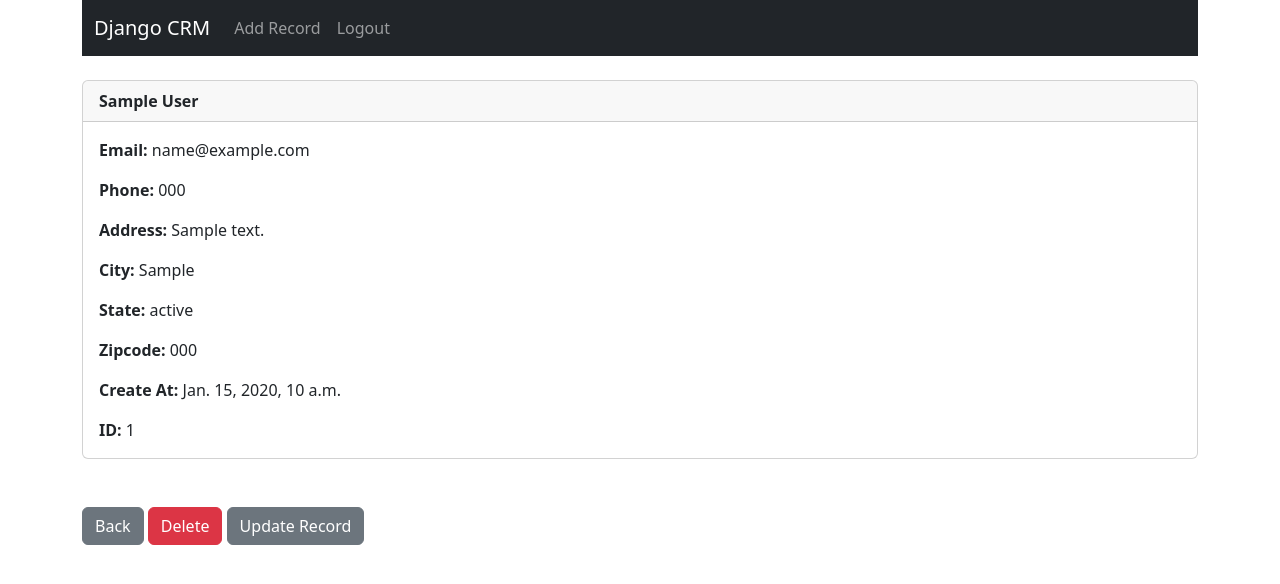
After one commit to NSakib19/Django-CRM, a Django app: page /record/1 in a window 1280 px wide. The commit adds this page. Shown: the top 584 px of the page. Run offline with Django 5.2, Linux system fonts and the light colour scheme; a user stored in the database is signed in; tables that the repository leaves empty hold one stand-in row (values such as "Sample post").

Commit message:
final project

```diff
--- a/website/templates/home.html
+++ b/website/templates/home.html
@@ -35,7 +35,7 @@
 			<td>{{ record.state }}</td>
 			<td>{{ record.zipcode }}</td>
 			<td>{{ record.created_at }}</td>
-      <td>{{ record.id }}</td>
+      <td><a href="{% url 'record' record.id %}">{{ record.id }}</a></td>
 
 		</tr>
 	{% endfor %}
--- a/website/templates/navbar.html
+++ b/website/templates/navbar.html
@@ -7,6 +7,9 @@
       <div class="collapse navbar-collapse" id="navbarSupportedContent">
         <ul class="navbar-nav me-auto mb-2 mb-lg-0">
           {% if user.is_authenticated %}
+          <li class="nav-item">
+            <a class="nav-link" href="{% url 'add_record' %}">Add Record</a>
+          </li>
           <li class="nav-item">
             <a class="nav-link" href="{% url 'logout' %}">Logout</a>
           </li>
--- /dev/null
+++ b/website/templates/record.html
@@ -0,0 +1,52 @@
+{% extends 'base.html' %}
+{% block content %}
+
+
+
+<div class="card">
+  <div class="card-header"><strong>
+    	{{ customer_record.first_name }}
+		{{ customer_record.last_name }}</strong>
+  </div>
+  <div class="card-body">
+
+
+
+<p class="card-text">
+<strong>Email: </strong>{{ customer_record.email }}</p>
+
+<p class="card-text">
+<strong>Phone: </strong>{{ customer_record.phone }}
+</p>
+
+<p class="card-text">
+<strong>Address: </strong>{{ customer_record.address }}</p>
+
+<p class="card-text">
+<strong>City: </strong>{{ customer_record.city }}</p>
+
+<p class="card-text">
+<strong>State: </strong>{{ customer_record.state }}</p>
+
+<p class="card-text">
+<strong>Zipcode: </strong>{{ customer_record.zipcode }}</p>
+
+<p class="card-text">
+<strong>Create At: </strong>{{ customer_record.created_at }}</p>
+
+<p class="card-text">
+<strong>ID: </strong>{{ customer_record.id }}</p>
+
+
+  </div>
+</div>
+
+<br/><br/>
+<a href="{% url 'home' %}" class="btn btn-secondary">Back</a>
+
+<a href="{% url 'delete_record' customer_record.id %}" class="btn btn-danger">Delete</a>
+
+<a href="{% url 'update_record' customer_record.id %}" class="btn btn-secondary">Update Record</a>
+
+
+{% endblock %}
--- a/website/urls.py
+++ b/website/urls.py
@@ -7,4 +7,8 @@ urlpatterns = [
     # path('login/', views.login_user, name = 'login'),
     path('logout/', views.logout_user, name = 'logout'),
     path('register/', views.register_user, name = 'register'),
+    path('record/<int:pk>', views.customer_record, name = 'record'),
+    path('delete_record/<int:pk>', views.delete_record, name = 'delete_record'),
+    path('add_record/', views.add_record, name='add_record'),
+    path('update_record/<int:pk>', views.update_record, name='update_record'),
 ]
--- a/website/views.py
+++ b/website/views.py
@@ -1,7 +1,7 @@
 from django.shortcuts import render,redirect
 from django.contrib.auth import authenticate,login,logout
 from django.contrib import messages
-from .forms import SignUpForm
+from .forms import SignUpForm,AddRecordForm
 from .models import Record
 
 
@@ -51,3 +51,49 @@ def register_user(request):
 		return render(request, 'register.html', {'form':form})
 
 	return render(request, 'register.html', {'form':form})
+
+def customer_record(request, pk):
+	if request.user.is_authenticated:
+		# Look Up Records
+		customer_record = Record.objects.get(id=pk)
+		return render(request, 'record.html', {'customer_record':customer_record})
+	else:
+		messages.success(request, "You Must Be Logged In To View That Page...")
+		return redirect('home')
+
+def delete_record(request, pk):
+	if request.user.is_authenticated:
+		delete_it = Record.objects.get(id=pk)
+		delete_it.delete()
+		messages.success(request, "Record Deleted Successfully...")
+		return redirect('home')
+	else:
+		messages.success(request, "You Must Be Logged In To Do That...")
+		return redirect('home')
+
+def add_record(request):
+	form = AddRecordForm(request.POST or None)
+	if request.user.is_authenticated:
+		if request.method == "POST":
+			if form.is_valid():
+				add_record = form.save()
+				messages.success(request, "Record Added...")
+				return redirect('home')
+		return render(request, 'add_record.html', {'form':form})
+	else:
+		messages.success(request, "You Must Be Logged In...")
+		return redirect('home')
+
+
+def update_record(request, pk):
+	if request.user.is_authenticated:
+		current_record = Record.objects.get(id=pk)
+		form = AddRecordForm(request.POST or None, instance=current_record)
+		if form.is_valid():
+			form.save()
+			messages.success(request, "Record Has Been Updated!")
+			return redirect('home')
+		return render(request, 'update_record.html', {'form':form})
+	else:
+		messages.success(request, "You Must Be Logged In...")
+		return redirect('home')
```
Also changed, not shown: website/forms.py (+16 -0 lines), website/templates/add_record.html (added, +21 -0 lines), website/templates/update_record.html (added, +21 -0 lines).
